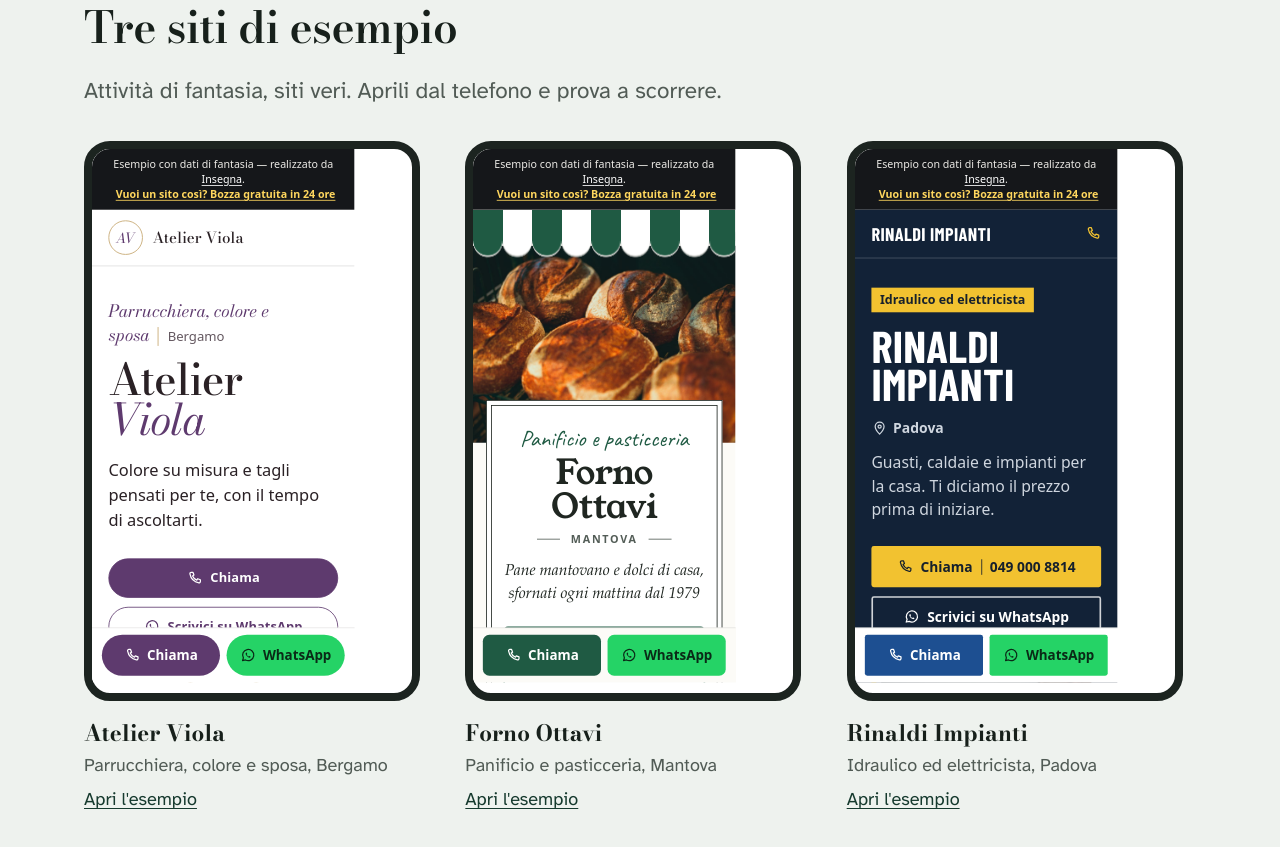
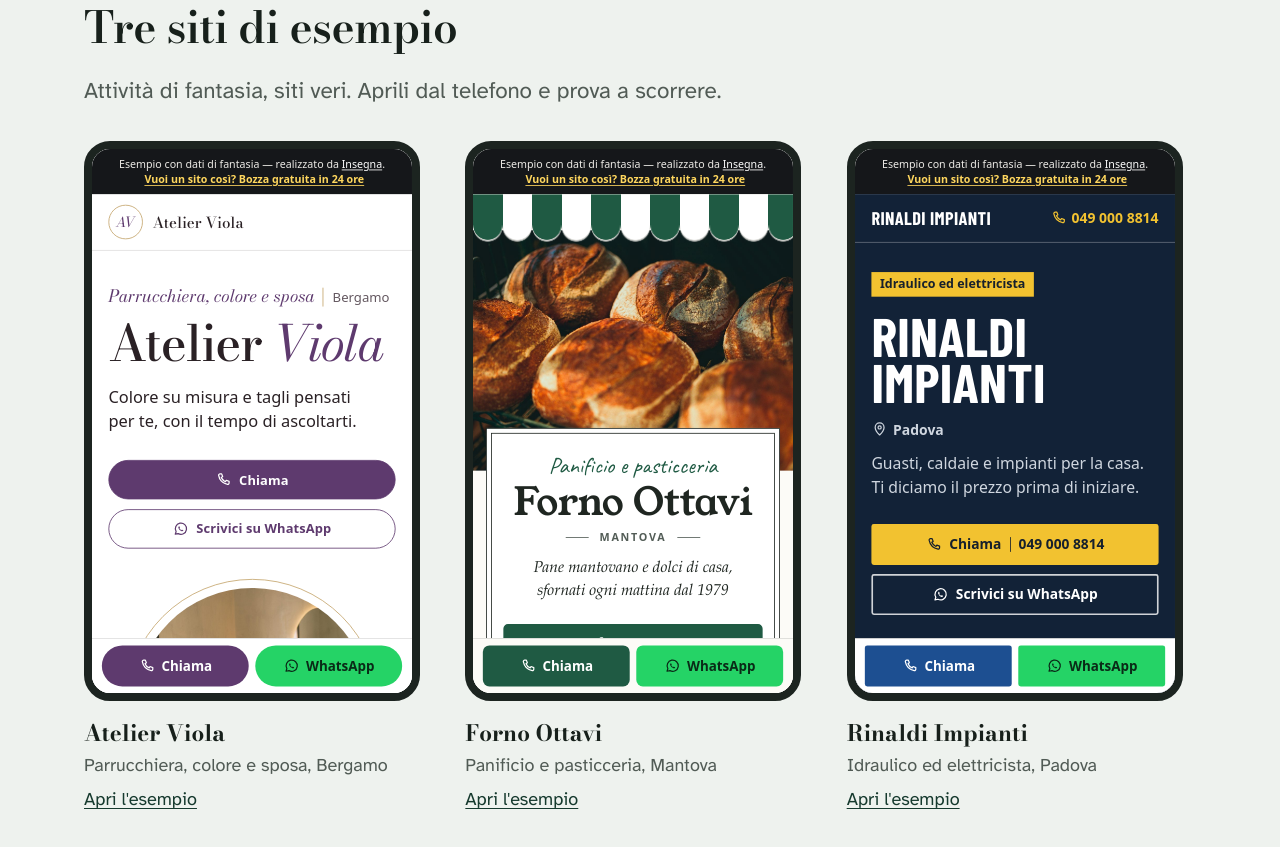
Before and after one commit to scootymadethis/insegna, a plain HTML site: page index.html in a window 1280 px wide. Shown: the part 1553-2400 px from the top of the page. Drawn offline with Linux system fonts and the light colour scheme.

Commit message:
Anteprime degli esempi a tutta cornice
Co-Authored-By: Claude Opus 5.5 <noreply@anthropic.com>

```diff
--- a/css/insegna.css
+++ b/css/insegna.css
@@ -400,11 +400,15 @@ p { margin: 0 0 1em; }
   max-width: 21rem;
 }
 .esempio__finestra iframe {
+  position: absolute;
+  top: 0;
+  left: 0;
   width: 390px;
+  max-width: none;
   height: calc(390px * 15 / 9);
   border: 0;
   transform-origin: 0 0;
-  transform: scale(var(--scala, 0.8));
+  transform: scale(0.82);
   pointer-events: none;
 }
 .esempio__finestra a {
--- a/js/insegna.js
+++ b/js/insegna.js
@@ -51,16 +51,25 @@
     } catch (err) { /* browser molto vecchi: resta "diretto" */ }
   }
 
-  // Anteprime degli esempi: scala l'iframe largo 390px alla finestra disponibile.
+  // Anteprime degli esempi: l'iframe è un telefono largo 390px, ridotto per riempire
+  // esattamente la cornice (larghezza e altezza), qualunque sia la sua dimensione.
   var finestre = document.querySelectorAll(".esempio__finestra");
-  if (finestre.length && "ResizeObserver" in window) {
-    var ro = new ResizeObserver(function (voci) {
-      voci.forEach(function (v) {
-        var larghezza = v.contentRect.width;
-        v.target.style.setProperty("--scala", (larghezza / 390).toFixed(4));
-      });
-    });
-    finestre.forEach(function (f) { ro.observe(f); });
+  function adatta(f) {
+    var iframe = f.querySelector("iframe");
+    if (!iframe || !f.clientWidth) return;
+    var scala = f.clientWidth / 390;
+    iframe.style.transform = "scale(" + scala.toFixed(4) + ")";
+    iframe.style.height = Math.ceil(f.clientHeight / scala) + "px";
+  }
+  function adattaTutte() { finestre.forEach(adatta); }
+  if (finestre.length) {
+    adattaTutte();
+    window.addEventListener("load", adattaTutte);
+    window.addEventListener("resize", adattaTutte);
+    if ("ResizeObserver" in window) {
+      var ro = new ResizeObserver(adattaTutte);
+      finestre.forEach(function (f) { ro.observe(f); });
+    }
   }
 
   aggiorna("", null);
```
